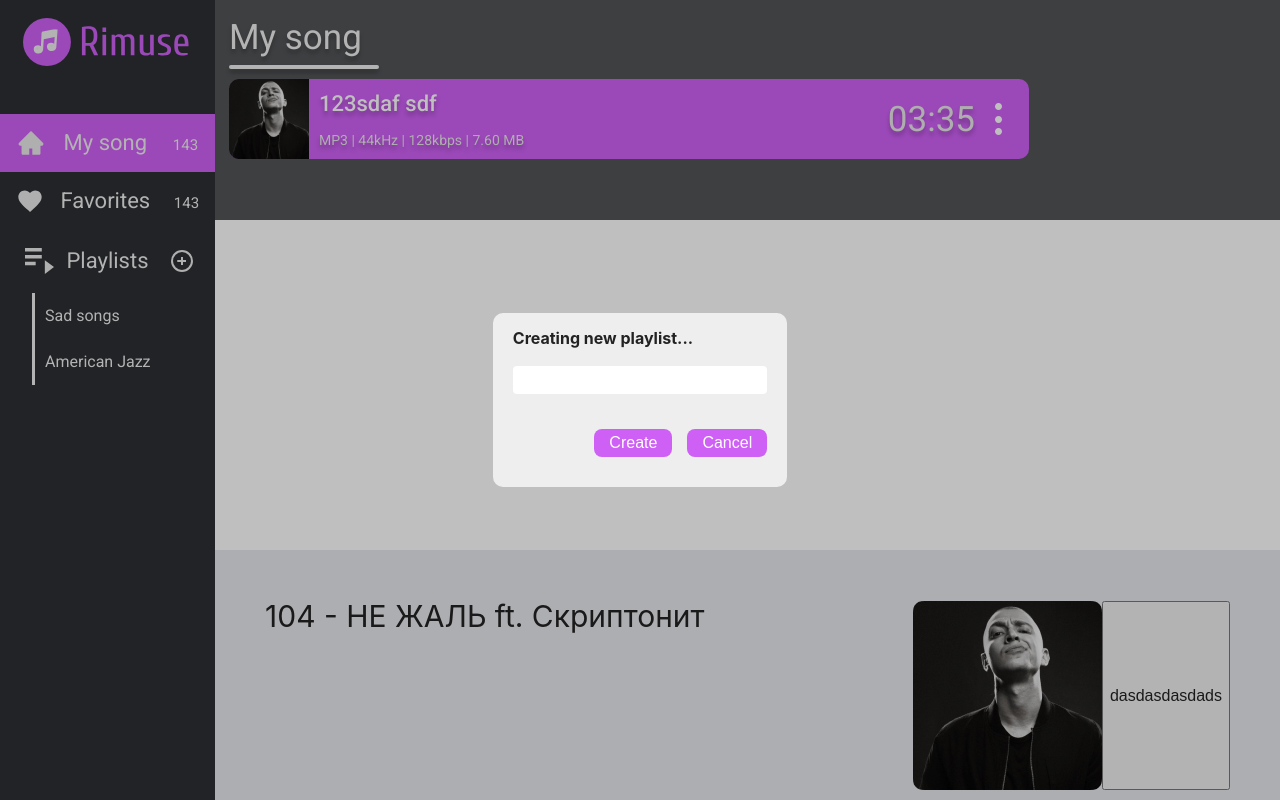
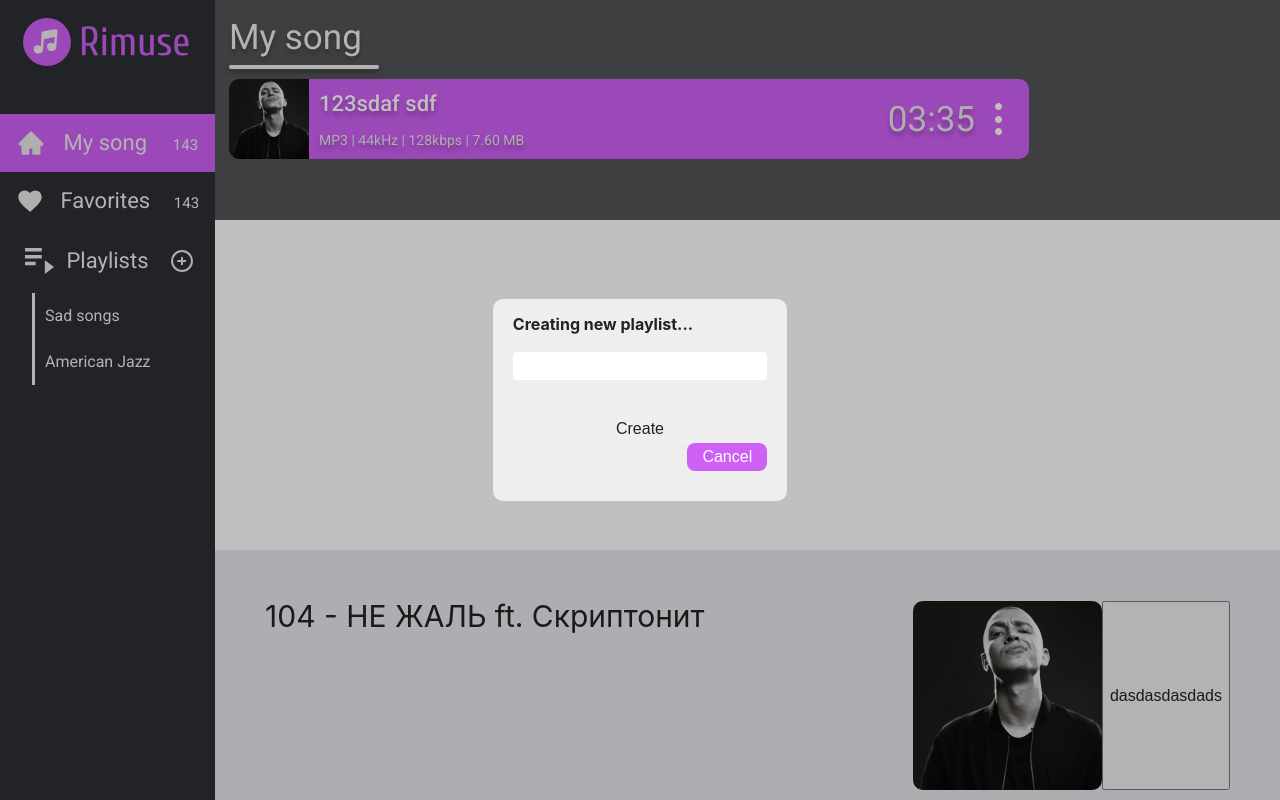
Before and after one commit to davidklimenko/Rimuse, a React (Create React App) app: page /playlist/main in a window 1280 px wide. Both pictures are taken after a click on the button "dasdasdasdads". Built offline with nearby package versions, Linux system fonts and the light colour scheme.

Commit message:
create modal window

```diff
--- a/src/components/ModalWindow/ModalCreatingPlaylistModal/ModalWindow.jsx
+++ b/src/components/ModalWindow/ModalCreatingPlaylistModal/ModalWindow.jsx
@@ -1,11 +1,17 @@
 import React, { useState } from 'react'
 import './ModalWindow.css'
 
-export default ({setIsModal}) => {
+export default ({setIsModal, setvaluePlayList, valuePlayList}) => {
     const onClose = () => {
-        setIsModal(false);
+      setIsModal(false);
     }
-    const [inputValue, setInpuValue] = useState();
+
+    const takeValue = () => {
+      setvaluePlayList(valuePlayList);
+      setIsModal(false);
+      console.log(valuePlayList)
+    }
+
     return (
         <div className="modal" onClick={onClose}>
           <div className="modal-dialog"  onClick={e => e.stopPropagation()}>
@@ -15,9 +21,9 @@ export default ({setIsModal}) => {
               </span>
             </div>
             <div className="modal-body">
-              <input type="text" value={inputValue} onChange={(e) => setInpuValue(e.target.value)}/>
+              <input type="text" value={valuePlayList} onChange={(e) => setvaluePlayList(e.target.value)}/>
               <div className="modal-button">
-                <button className="modal-button-use" onClick={console.log(inputValue)}>Create</button>
+                <input type="submit" value="Create" onClick={takeValue}/>
                 <button className="modal-button-use" onClick={onClose}>Cancel</button>
               </div>
             </div>
--- a/src/components/Player/Player.jsx
+++ b/src/components/Player/Player.jsx
@@ -3,9 +3,9 @@ import style from './Player.module.css'
 import logo from '../../img/Song__Logo-player.png'
 import ModalWindow from "../ModalWindow/ModalCreatingPlaylistModal/ModalWindow.jsx"
 
-
 export default function Player(){
     const [isModal, setIsModal] = useState(false);
+    const [valuePlayList, setvaluePlayList] = useState('');
 
     return (
         <div className={style.player}>
@@ -19,8 +19,7 @@ export default function Player(){
                 <button onClick={()=>{
                     setIsModal(true)
                 }}>dasdasdasdads</button>
-                { isModal && <ModalWindow setIsModal={setIsModal}/>}
-
+                { isModal && <ModalWindow setIsModal={setIsModal} setvaluePlayList={setvaluePlayList} valuePlayList={valuePlayList}/>}
             </div>
             <div className={style.lowerContent}>
             </div>
```
